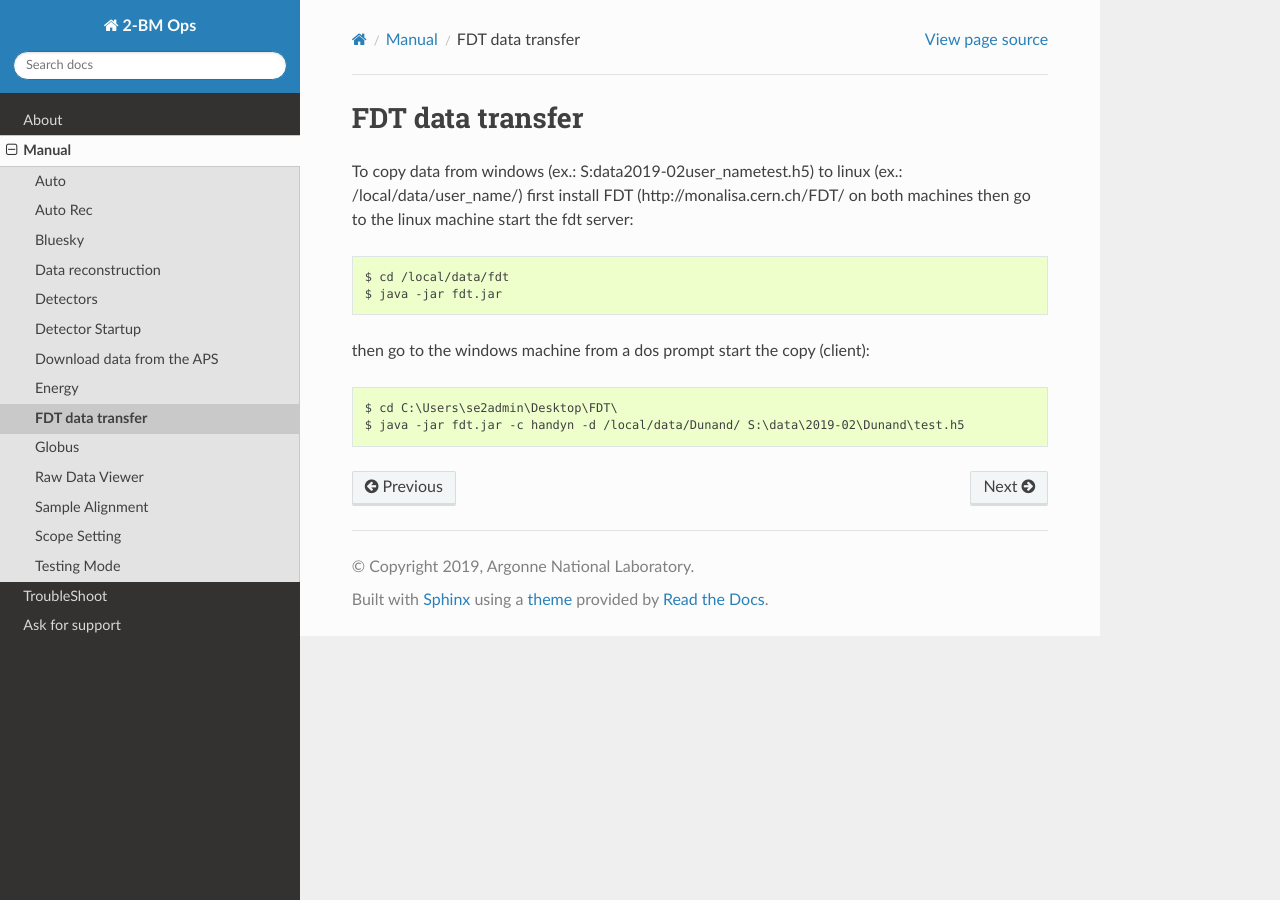
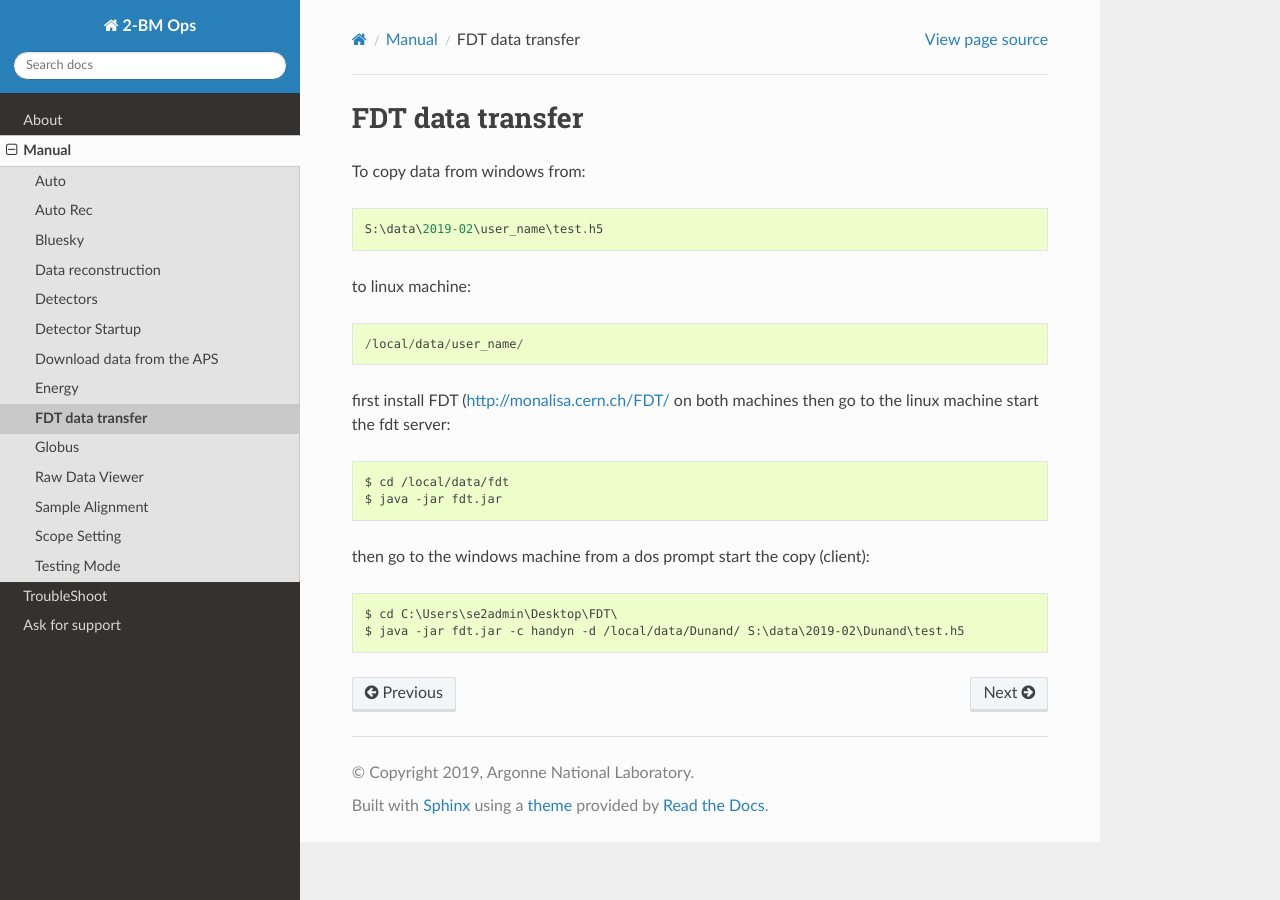
Before and after one commit to xray-imaging/2bm-docs, a Sphinx documentation site: the page built from docs/source/manual/item_009.rst, in a window 1280 px wide. Built offline with Sphinx 7.4.7 and the Read the Docs theme 2.0.0, drawn with Linux system fonts in a browser that asks for light colours.

Commit message:
Update item_009.rst

```diff
--- a/docs/source/manual/item_009.rst
+++ b/docs/source/manual/item_009.rst
@@ -4,7 +4,15 @@ FDT data transfer
 .. contents::
    :local:
 
-To copy data from windows (ex.: S:\data\2019-02\user_name\test.h5) to linux  (ex.: /local/data/user_name/) first install FDT (http://monalisa.cern.ch/FDT/ on both machines then go to the linux machine start the fdt server::
+To copy data from windows from::
+
+   S:\data\2019-02\user_name\test.h5
+
+to linux machine::
+
+   /local/data/user_name/
+
+first install FDT (http://monalisa.cern.ch/FDT/ on both machines then go to the linux machine start the fdt server::
 
     $ cd /local/data/fdt
     $ java -jar fdt.jar
```
